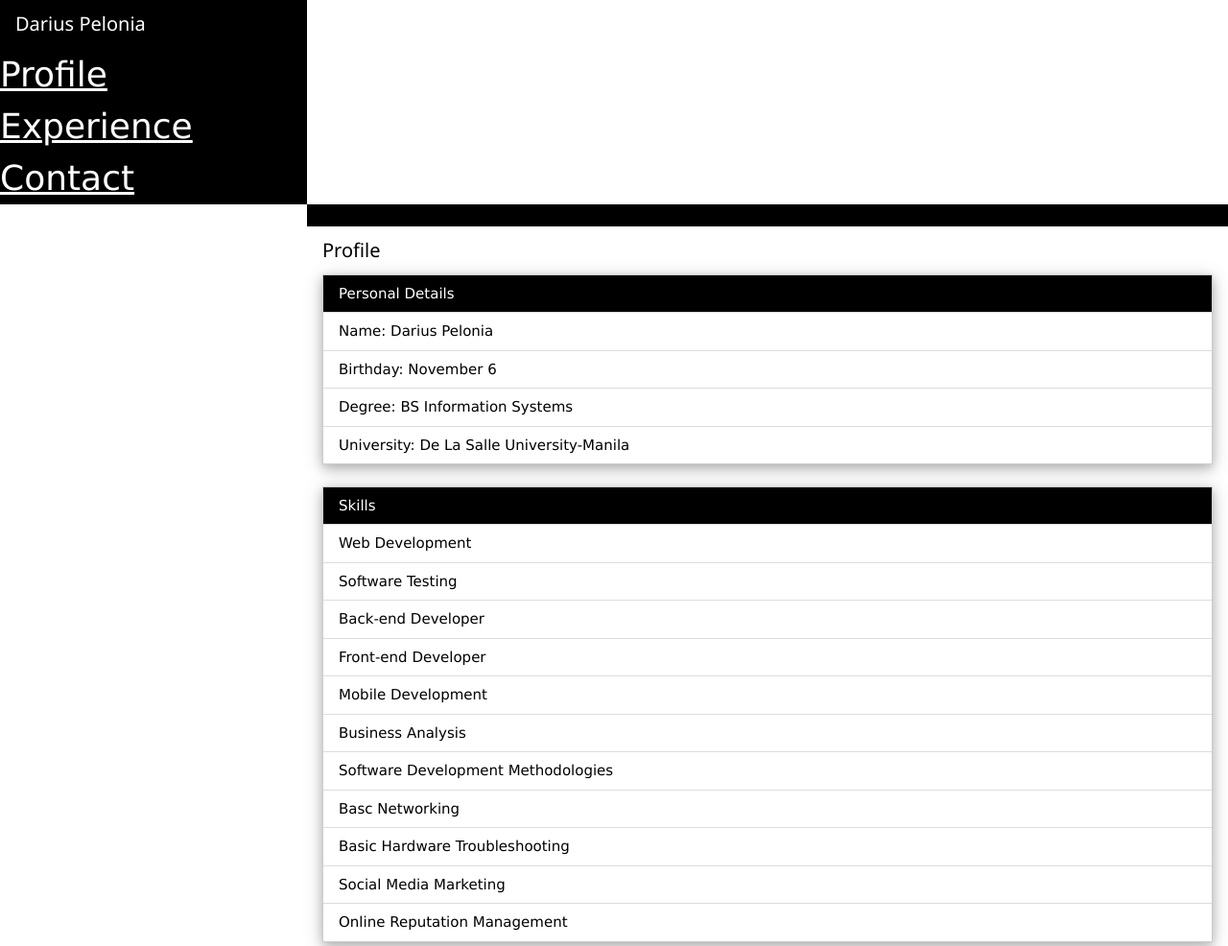
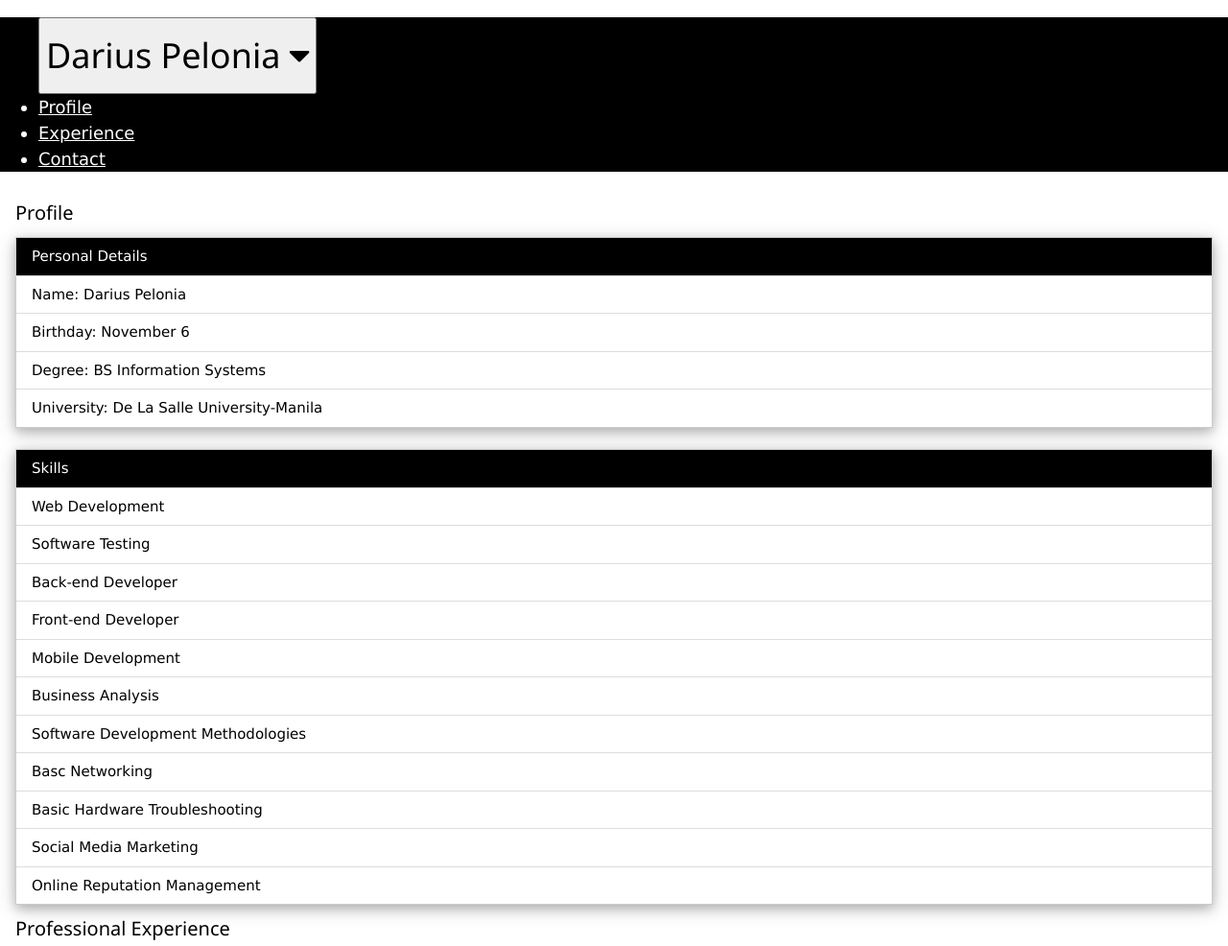
Before and after one commit to darpell/darpell-site, a plain HTML site: page index.html in a window 1280 px wide. Shown: the top 986 px of the page at 96% size. Drawn offline with nearby package versions, Linux system fonts and the light colour scheme.

Commit message:
change entire navigation

```diff
--- a/index.html
+++ b/index.html
@@ -1,28 +1,34 @@
 <!DOCTYPE html>
 <html lang="en">
 <head>
-	<title>Darius' Website</title>
+	<title>Darius Pelonia</title>
 	<meta name="viewport" content="width=device-width, initial-scale=1">
 	<link rel="stylesheet" href="http://www.w3schools.com/lib/w3.css">
+	<link rel="stylesheet" href="https://maxcdn.bootstrapcdn.com/font-awesome/4.5.0/css/font-awesome.min.css">
+	<style>
+.myTab {/*display:none;*/}
+	</style>
 <script type="text/javascript">
 	function openProfile() {
 		location.href = "#profile"
 	}
+	function myFunction(id,icon) {
+		document.getElementById(id).classList.toggle("w3-show");
+		document.getElementById(icon).classList.toggle("fa-caret-up");
+	}
 </script>
-<link rel="stylesheet" href="https://maxcdn.bootstrapcdn.com/font-awesome/4.5.0/css/font-awesome.min.css">
 </head>
-<body onload="openProfile()">
-	<nav class="w3-sidenav w3-black w3-xxlarge w3-responsive" style="width:25%">
-		<header class="w3-container"><h4>Darius Pelonia</h4></header>
-		<a href="#profile">Profile</a>
-		<a href="#experience">Experience</a>
-		<a href="#contact">Contact</a>
-	</nav>
-	<div class="w3-tab" style="margin-left:25%">
-		<header class="w3-container w3-black">
-			&nbsp;
-		</header>
-		<div id="profile" class="w3-container">
+<body> <!--onload="openProfile()">-->
+	<ul class="w3-navbar w3-accordion w3-black w3-large w3-responsive">
+		<button onclick="myFunction('menu','header-icon')" class="w3-btn-block w3-left-align"><h1>Darius Pelonia <i id="header-icon" class="fa fa-caret-down"></i></h1></button>
+		<div id="menu" class="w3-accordion-content w3-animate-zoom">
+			<li><a href="#profile" class="tablink" onclick="openTab(event, 'profile')">Profile</a></li>
+			<li><a href="#experience" class="tablink" onclick="openTab(event, 'experience')">Experience</a></li>
+			<li><a href="#contact" class="tablink" onclick="openTab(event, 'contact')">Contact</a></li>
+		</div>
+	</ul>
+	<div class="w3-tab"	>
+		<div id="profile" class="w3-container myTab">
 			<h4>Profile</h4>
 			<ul class="w3-ul w3-border w3-card-4">
 				<li class="w3-black">Personal Details</li>
@@ -48,7 +54,7 @@
 			</ul>
 			<!-- END SKILLS -->
 		</div>
-		<div id="experience" class="w3-container">
+		<div id="experience" class="w3-container myTab">
 			<h4>Professional Experience</h4>
 			<!-- START CoreSys Solutions, Inc. -->
 			<ul class="w3-ul w3-border w3-card-8">
@@ -88,13 +94,32 @@
 			</ul><br/>
 			<!-- END 98labs, Inc. -->
 		</div>
-		<div id="contact" class="w3-container" align="center">
+		<div id="contact" class="w3-container myTab" align="center">
 				<a href="https://www.facebook.com/darpell"><i class="fa fa-facebook-official fa-5x"></i></a>
 				<a href="https://twitter.com/darpell"><i class="fa fa-twitter-square fa-5x"></i></a>
 				<a href="https://ph.linkedin.com/pub/darius-pelonia/33/73a/534"><i class="fa fa-linkedin-square fa-5x"></i></a>
 				<a href="mailto:pelonia.darius@gmail.com"><i class="fa fa-envelope fa-5x"></i></a>
 		</div>
+		<div class="w3-row">
+			<div class="w3-navbar w3-black w3-large w3-col l12" align="center">
+				<a href="#" align="center">Back to Top</a>
+			</div>
+		</div>
 	</div>
-
+	<script>
+		function openTab(evt, tabName) {
+		  var i, x, tablinks;
+		  x = document.getElementsByClassName("myTab");
+		  for (i = 0; i < x.length; i++) {
+		     x[i].style.display = "none";
+		  }
+		  /*tablinks = document.getElementsByClassName("tablink");
+		  for (i = 0; i < x.length; i++) {
+		     tablinks[i].classList.remove("w3-red");
+		  }
+		  document.getElementById(tabName).style.display = "block";
+		  evt.currentTarget.classList.add("w3-red");
+		}*/
+	</script>
 </body>
 </html>
```
